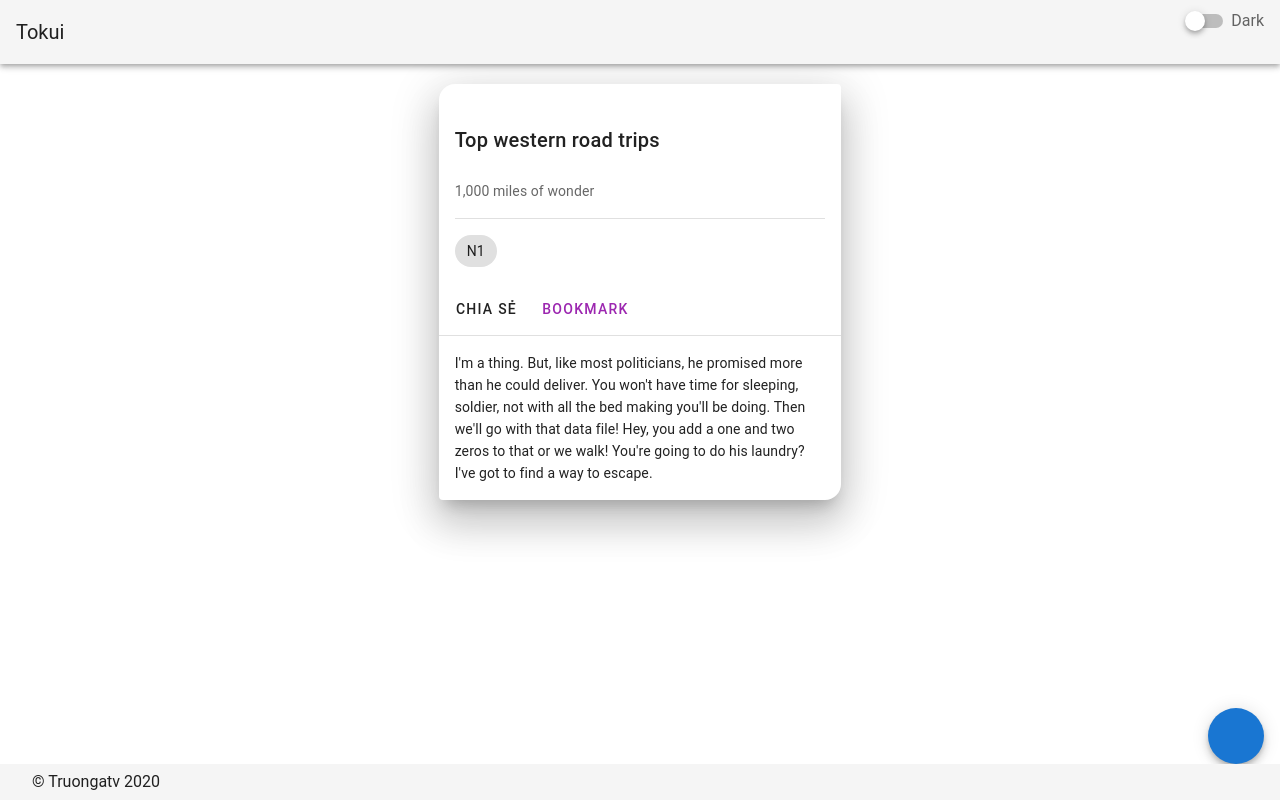
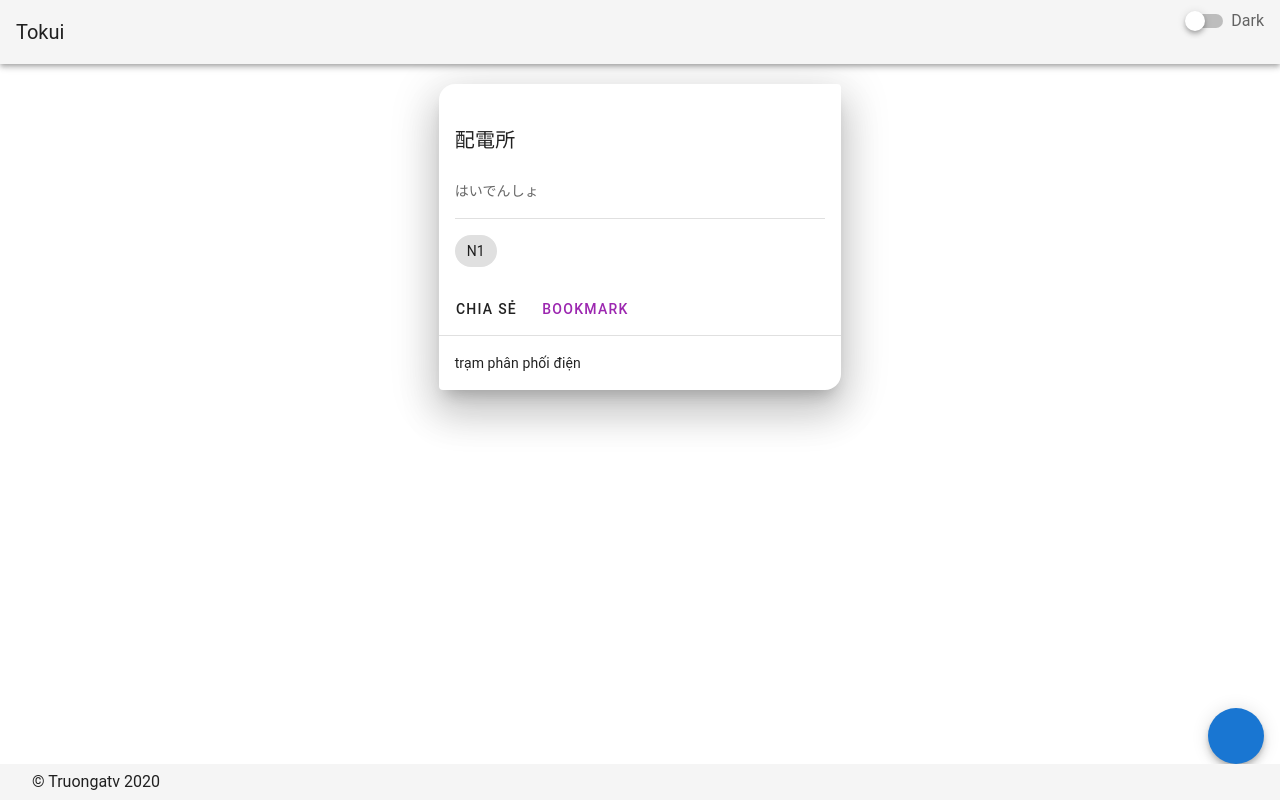
Before and after one commit to tokui-official/tokui-extension, a Vue app: page /#/ in a window 1280 px wide. Both pictures are taken after a click on the button 815 px from the left and 309 px from the top of the page. Built offline with nearby package versions, Linux system fonts and the light colour scheme; the HTML template or start-up script is replaced by a standard one.

Commit message:
change view card

```diff
--- a/src/new_tab/new_tab.html
+++ b/src/new_tab/new_tab.html
@@ -8,7 +8,7 @@
   <title>Title</title>
   <% if (NODE_ENV === 'development') { %>
   <!-- Load some resources only in development environment -->
-  <script src="http://localhost:8098"></script>
+  <!-- <script src="http://localhost:8098"></script> -->
   <% } %>
 </head>
 <body>
--- a/src/new_tab/router/pages/components/Card.vue
+++ b/src/new_tab/router/pages/components/Card.vue
@@ -5,9 +5,9 @@
         <v-card class="mx-auto" max-width="444" elevation="24" shaped>
           <!-- <v-img src="https://cdn.vuetifyjs.com/images/cards/sunshine.jpg" height="200px"></v-img> -->
 
-          <v-card-title class="pt-10 pb-10">Top western road trips</v-card-title>
+          <v-card-title class="pt-10 pb-10">配電所</v-card-title>
 
-          <v-card-subtitle>1,000 miles of wonder</v-card-subtitle>
+          <v-card-subtitle>はいでんしょ</v-card-subtitle>
           <v-divider class="mx-4"></v-divider>
           <!-- <v-card-title>Thông tin</v-card-title> -->
           <v-card-text>
@@ -34,7 +34,7 @@
             <div v-show="card.show">
               <v-divider></v-divider>
 
-              <v-card-text>I'm a thing. But, like most politicians, he promised more than he could deliver. You won't have time for sleeping, soldier, not with all the bed making you'll be doing. Then we'll go with that data file! Hey, you add a one and two zeros to that or we walk! You're going to do his laundry? I've got to find a way to escape.</v-card-text>
+              <v-card-text>trạm phân phối điện</v-card-text>
             </div>
           </v-expand-transition>
         </v-card>
```
